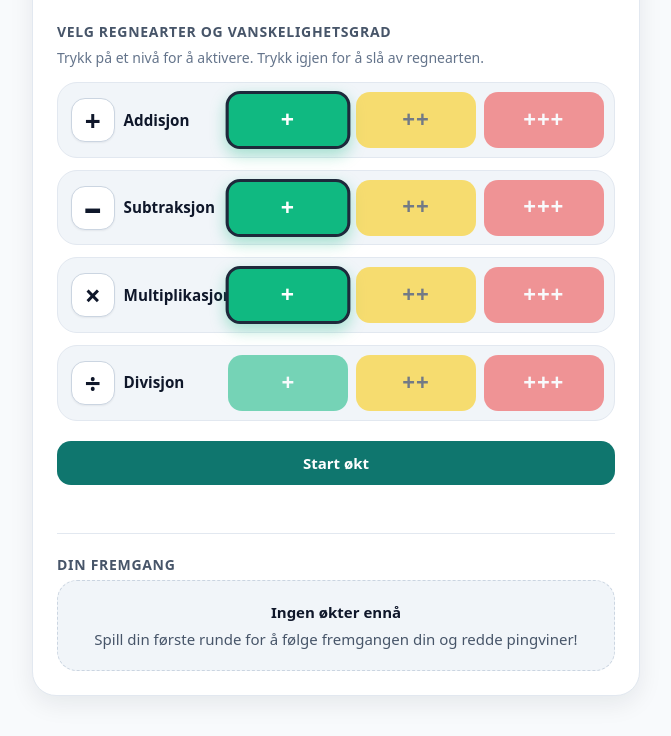
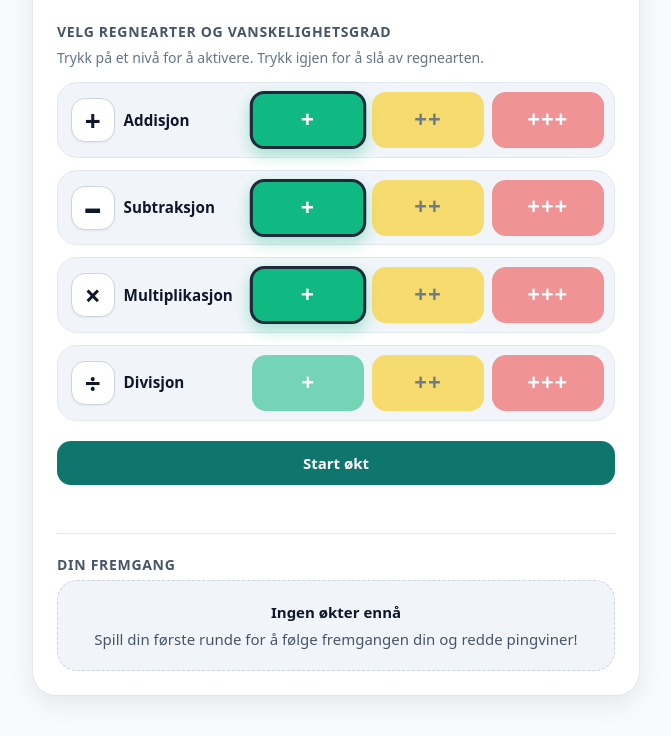
Before and after one commit to slart11/iq-app, a website with bundled scripts: page matte.html in a window 1280 px wide. Shown: the part 177-913 px from the top of the page, without its empty margins (304-975 px from the left). Built offline with nearby package versions, Linux system fonts and the light colour scheme.

Commit message:
fix(matte): widen operation label column so Multiplikasjon never clips against + button

```diff
--- a/styles/matte.css
+++ b/styles/matte.css
@@ -87,7 +87,7 @@
 
 .op-row {
   display: grid;
-  grid-template-columns: minmax(7.75rem, 9.25rem) 1fr;
+  grid-template-columns: minmax(9.5rem, 10.75rem) 1fr;
   align-items: center;
   gap: 0.75rem;
   padding: 0.55rem 0.65rem;
```
